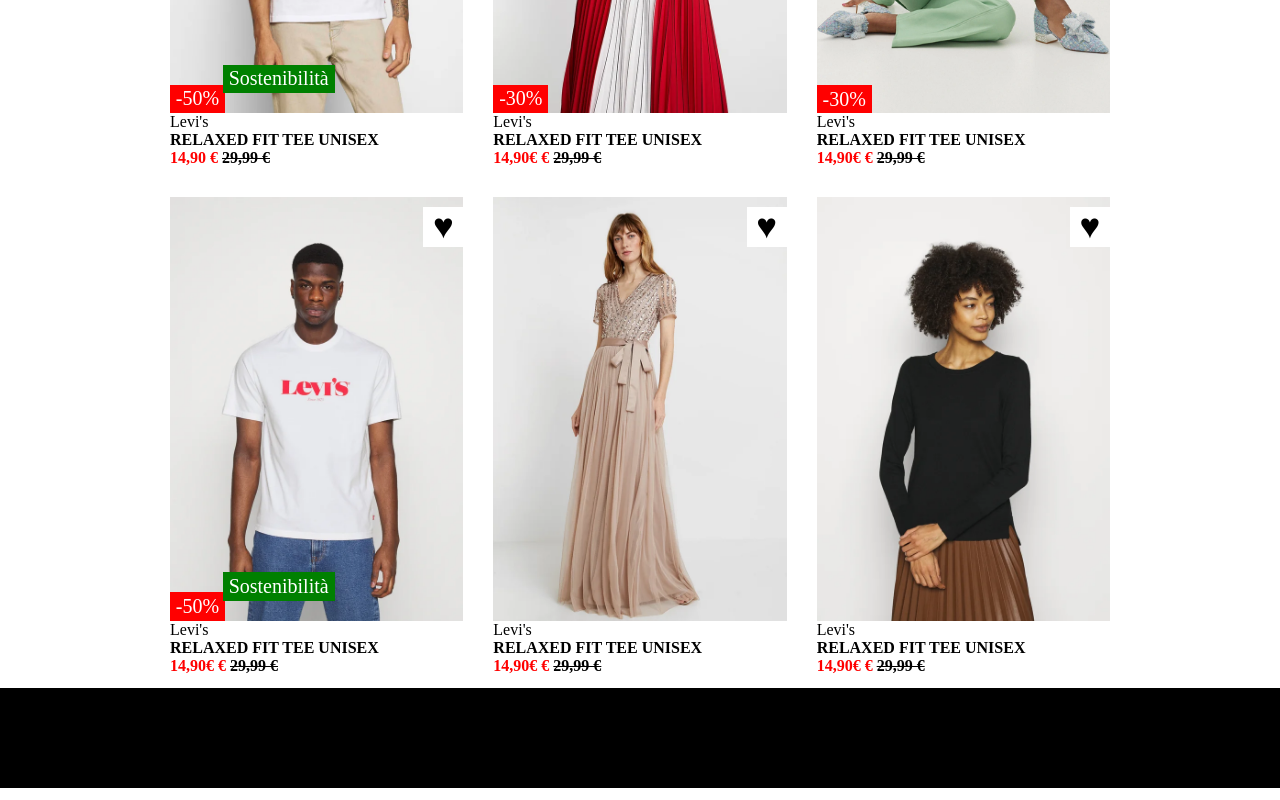
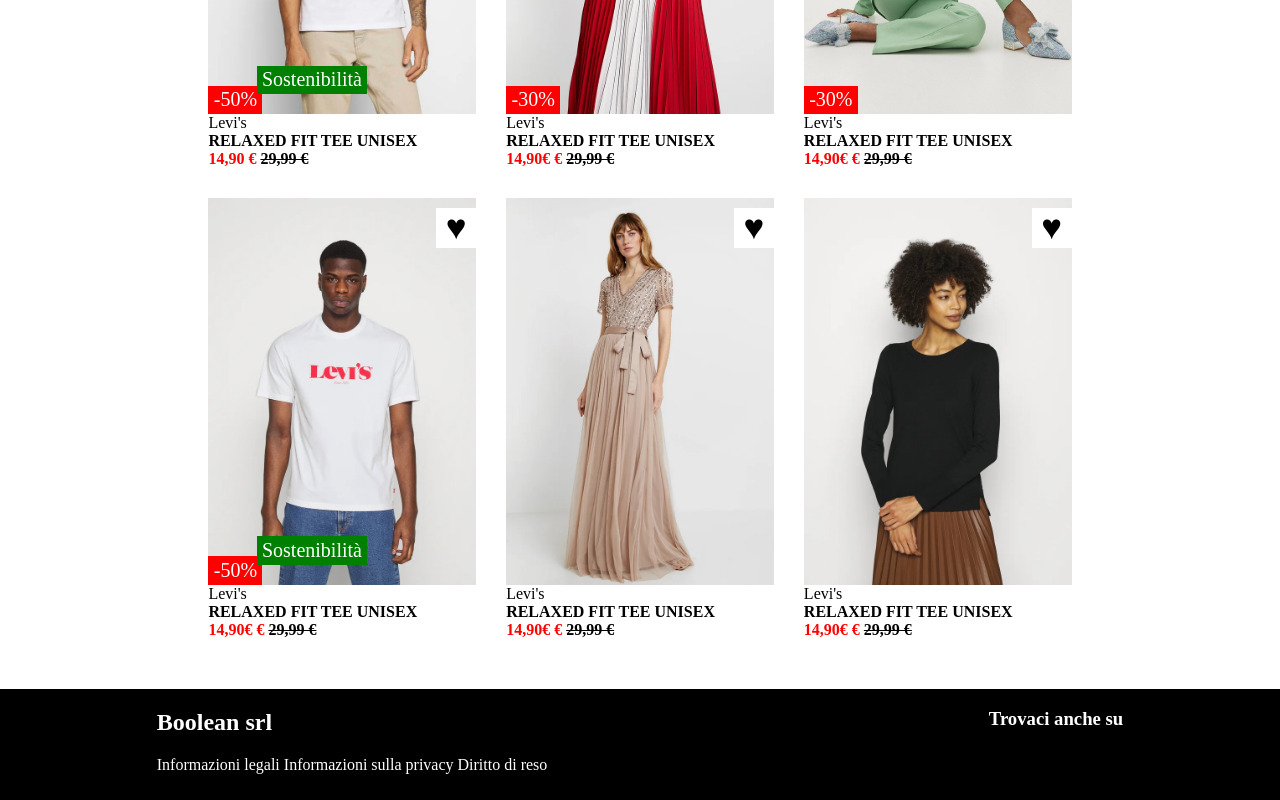
Before and after one commit to ElonaHoxhaj96/html-css-boolando, a plain HTML site: page index.html in a window 1280 px wide. Shown: the part 377-1177 px from the top of the page. Drawn offline with Linux system fonts and the light colour scheme.

Commit message:
sistemazione impostazioni footer

```diff
--- a/index.html
+++ b/index.html
@@ -246,6 +246,17 @@
     <!-- STRICIA PIE'PAGINA-->
     <footer>
         <nav id="pièpagina">
+           <div class="sinistra">
+                <h2> Boolean srl</h2>
+                <a href="Informazioni legali">Informazioni legali</a>
+                <a href="Informazioni sulla privacy">Informazioni sulla privacy</a>
+                <a href="Diritto di reso">Diritto di reso</a>
+           </div>
+
+           <div class="destra">
+                <h3>Trovaci anche su </h3>
+           </div>
+
 
 
         </nav>
--- a/style.css
+++ b/style.css
@@ -28,7 +28,7 @@ a{
 /* setting MAIN SECTION*/
 main{
     margin: 0;
-    padding: 0;
+    padding: 3%;
 
 }
 
@@ -150,5 +150,10 @@ main{
 #pièpagina{
     background-color: black;
     width: 100%;
-    height: 100px;
+    height: 100%;
+    color: white;
+    display: flex;
+    justify-content: space-around;
+    gap: 10%;
+    padding-bottom: 2%;
 }
```
